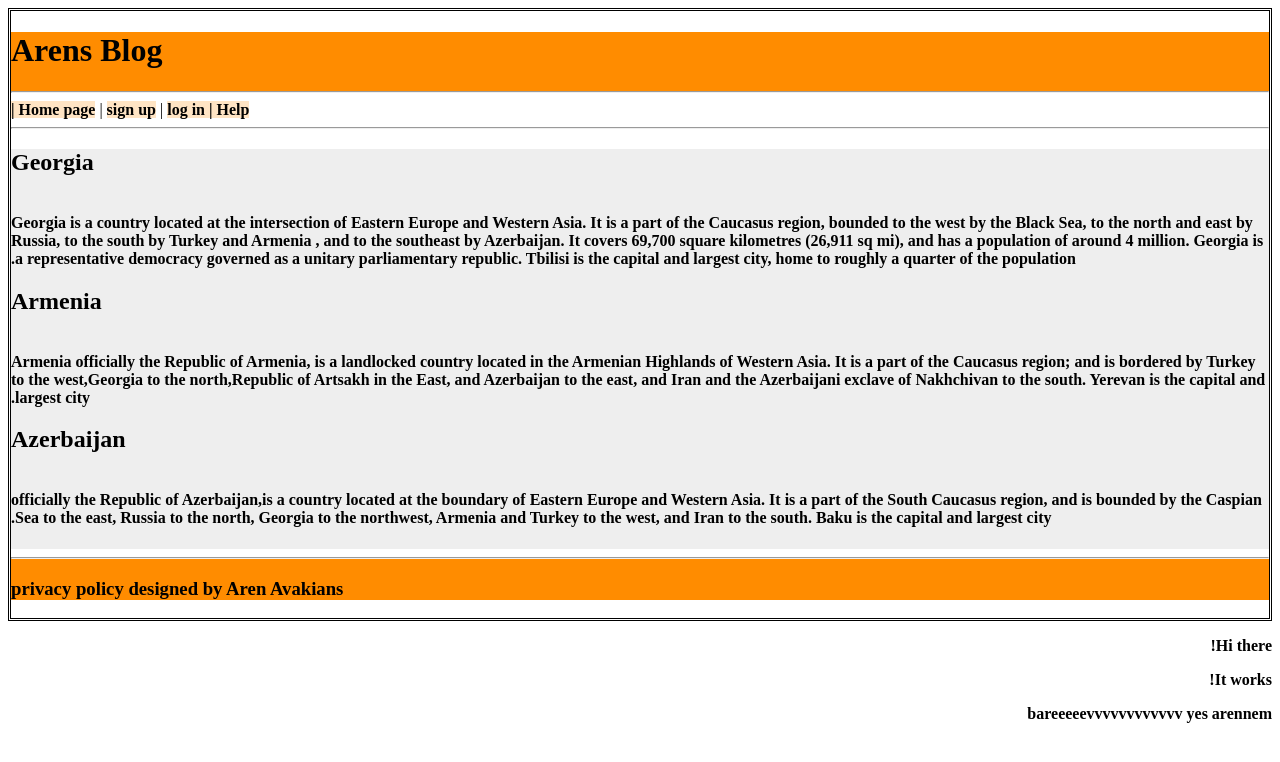
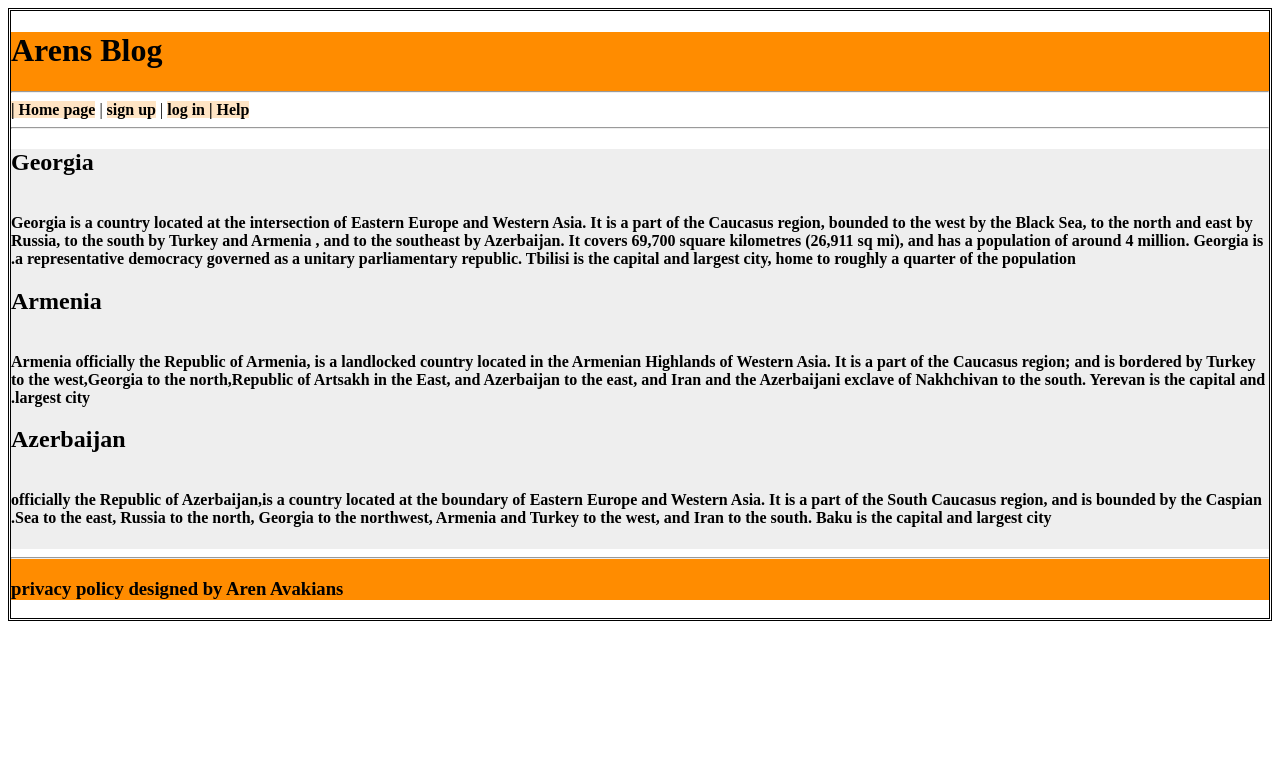
Before and after one commit to arenavak/my-first-blog, a Django app: page / in a window 1280 px wide. Shown: the top 762 px of the page. Run offline with Django 3.2, Linux system fonts and the light colour scheme.

Commit message:
Update post_list.html

```diff
--- a/blog/templates/blog/post_list.html
+++ b/blog/templates/blog/post_list.html
@@ -50,9 +50,3 @@
         </html>
         </title>
     </head>
-<body>
-    <p>Hi there!</p>
-    <p>It works!</p>
-    <p>bareeeeevvvvvvvvvvvv yes arennem  </p>
-</body>
-</html>
```
